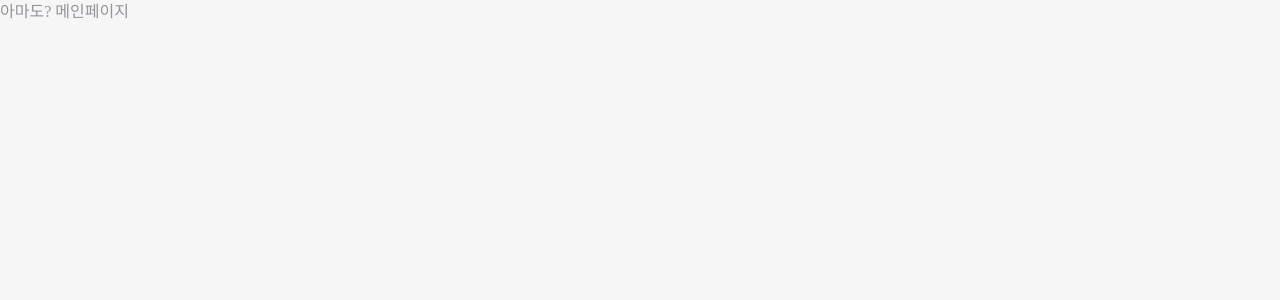
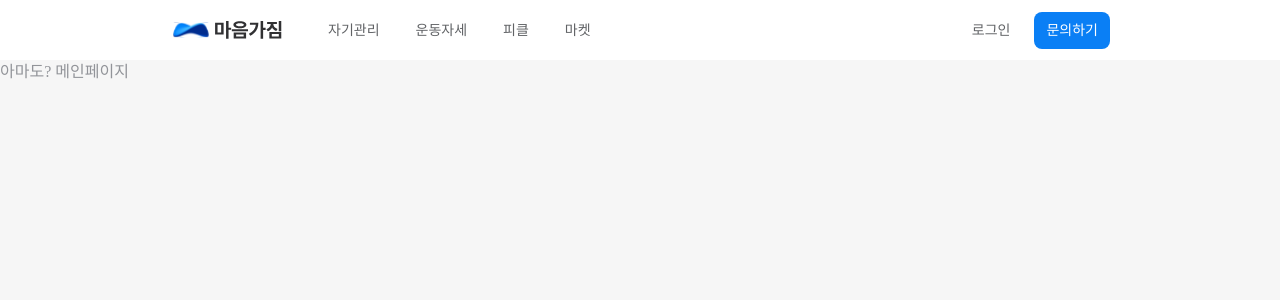
Before and after one commit to MaeumGaGym/MaeumGaGym_Frontend, a Next.js app: page / in a window 1280 px wide. Shown: the top 300 px of the page. Built offline with nearby package versions, Linux system fonts and the light colour scheme.

Commit message:
💉 :: header publising 및 파일 경로, tailwind 수정

```diff
--- a/src/app/layout.tsx
+++ b/src/app/layout.tsx
@@ -1,3 +1,4 @@
+import Header from '@/components/header'
 import '@/styles/globals.css'
 import type { Metadata } from 'next'
 
@@ -13,7 +14,10 @@ export default function RootLayout({
 }) {
   return (
     <html lang="en">
-      <body className="[&_*]:font-['Pretendard']">{children}</body>
+      <body className="[&_*]:font-['Pretendard']">
+        <Header />
+        {children}
+      </body>
     </html>
   )
 }
--- a/src/components/button.tsx
+++ b/src/components/button.tsx
@@ -1,6 +1,6 @@
 'use client'
 import Icon from "@/assets/Icon";
-import { iconName } from "@/assets/constants";
+import { iconName } from "@/assets/Icon/constants";
 import { MouseEvent, ReactNode } from "react";
 
 interface ButtonProps {
@@ -9,36 +9,40 @@ interface ButtonProps {
   iconName?: iconName;
   disabled?: boolean;
   children: ReactNode;
-  width?: number;
-  height?: number;
+  fontSize?: keyof typeof FontSize;
   onClick?: (event: MouseEvent<HTMLButtonElement, globalThis.MouseEvent>) => void;
 }
 
 const ButtonColor = {
   primary: {
-    enabled: "bg-blue500 text-white hover:bg-blue600 active:bg-blue700",
+    enabled: "transition-all bg-blue500 text-white hover:bg-blue600 active:bg-blue700",
     disabled: "bg-gray400 text-gray200"
   },
   primary2: {
-    enabled: "bg-blue50 text-blue500 hover:bg-blue100 hover:text-blue600 active:bg-blue200",
+    enabled: "transition-all bg-blue50 text-blue500 hover:bg-blue100 hover:text-blue600 active:bg-blue200",
     disabled: "bg-gray100 text-gray300"
   },
   silver: {
-    enabled: "bg-gray50 text-gray800 hover:bg-gray100 active:bg-gray-200",
+    enabled: "transition-all bg-gray50 text-gray800 hover:bg-gray100 active:bg-gray-200",
     disabled: "bg-gray100 text-gray300"
   },
   white: {
-    enabled: "bg-transparent text-gray600 hover:bg-gray50 hover:text-blue600 active:bg-gray100",
+    enabled: "transition-all bg-transparent text-gray600 hover:bg-gray50 hover:text-blue600 active:bg-gray100",
     disabled: "bg-transparent text-gray200"
   },
   danger: {
-    enabled: "bg-red500 text-white hover:bg-red600 active:bg-red700",
+    enabled: "transition-all bg-red500 text-white hover:bg-red600 active:bg-red700",
     disabled: "bg-gray400 text-gray200"
   },
   danger2: {
-    enabled: "bg-red50 text-red500 hover:bg-red100 hover:text-red600 active:bg-red200",
+    enabled: "transition-all bg-red50 text-red500 hover:bg-red100 hover:text-red600 active:bg-red200",
     disabled: "bg-gray100 text-gray300"
   },
+}
+
+const FontSize = {
+  large: 'text-labelLarge',
+  small: 'text-labelSmall',
 }
 
 const Button = ({
@@ -47,17 +51,19 @@ const Button = ({
   iconName,
   disabled,
   children,
+  fontSize,
   onClick = () => { }
 }: ButtonProps) => {
   const color = ButtonColor[kind][disabled ? "disabled" : "enabled"];
+  const font = FontSize[fontSize ?? 'large']
 
   return (
-    <button className={`w-fit h-fit px-3 py-2 gap-2 flex items-center justify-center rounded-lg ${color} ${className ?? ''}`}
+    <button className={`select-none w-fit h-fit px-3 py-2 gap-2 flex items-center justify-center rounded-lg ${color} ${className ?? ''}`}
       onClick={onClick}
       disabled={disabled}
     >
       {iconName && <Icon icon={iconName} color="currentColor" />}
-      <span className="text-LabelLarge">{children}</span>
+      <span className={`${font}`}>{children}</span>
     </button>
   )
 }
--- /dev/null
+++ b/src/components/header.tsx
@@ -0,0 +1,29 @@
+'use client'
+import Image from "next/image";
+import Button from "@/components/button";
+import Logo from "@/assets/image/HeaderLogo.svg"
+import { useRouter } from "next/router";
+
+const Header = () => {
+  // const router = useRouter();
+
+  return (
+    <header className="flex w-auto h-[60px] items-center justify-between px-[170px] bg-white">
+      <div className="flex items-center gap-8">
+        <Image src={Logo} alt="logo image" className="w-[114px] h-[42px] object-cover cursor-pointer" onClick={() => {/*router.push('/')}*/}}/>
+        <div className="flex items-center gap-3">
+          <Button kind="white" fontSize="small">자기관리</Button>
+          <Button kind="white" fontSize="small">운동자세</Button>
+          <Button kind="white" fontSize="small">피클</Button>
+          <Button kind="white" fontSize="small">마켓</Button>
+        </div>
+      </div>
+      <div className="flex items-center gap-3">
+          <Button kind="white" fontSize="small">로그인</Button>
+          <Button kind="primary" fontSize="small">문의하기</Button>
+      </div>
+    </header>
+  )
+}
+
+export default Header;
--- a/tailwind.config.js
+++ b/tailwind.config.js
@@ -126,21 +126,21 @@ module.exports = {
           fontHeight: '18px'
         }
       ],
-      LabelLarge: [
+      labelLarge: [
         '20px',
         {
           fontWeight: 500,
           fontHeight: '24px'
         }
       ],
-      LabelMedium: [
+      labelMedium: [
         '16px',
         {
           fontWeight: 500,
           fontHeight: '20px'
         }
       ],
-      LabelSmall: [
+      labelSmall: [
         '14px',
         {
           fontWeight: 500,
```
Also changed, not shown: src/assets/Icon/constants.ts (renamed from src/assets/constants.ts), src/assets/Icon/index.tsx (renamed from src/assets/Icon.tsx), src/assets/image/HeaderLogo.svg (added).
